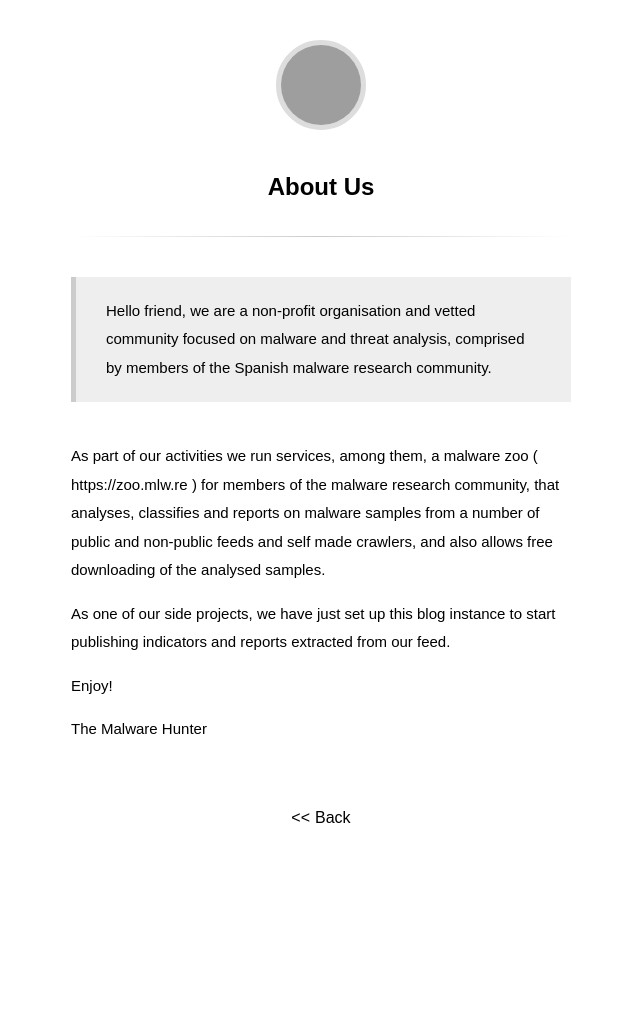
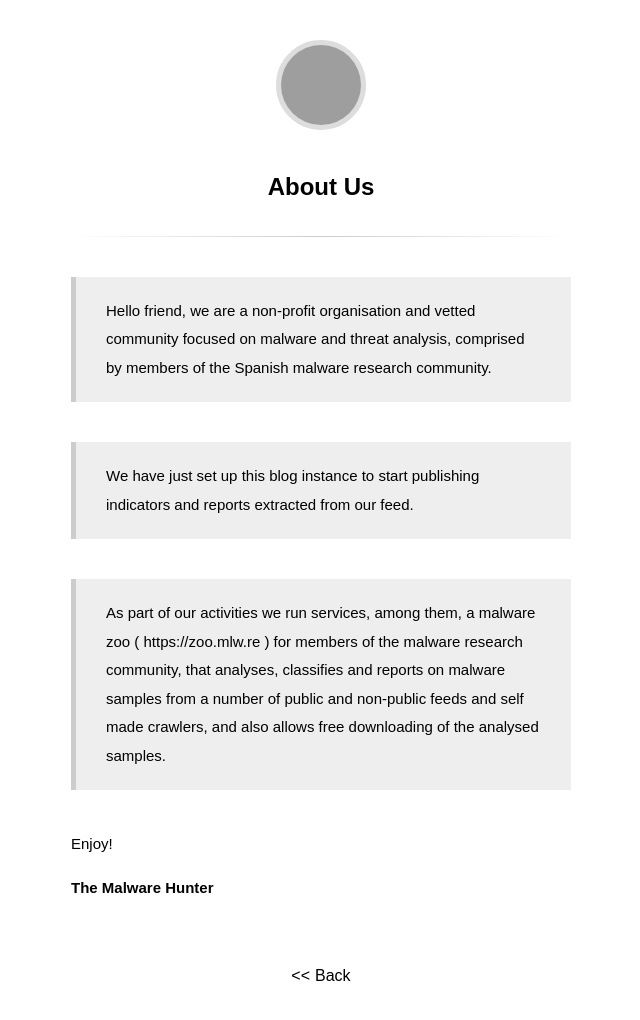
Before and after one commit to mlwre/mlwre.github.io, a Jekyll site: the page built from about.md, in a window 1280 px wide, cut to the strip 0-1030 px from the top of the page. Shown: the top 1020 px of the strip, without its empty margins (319-959 px from the left). Built offline with Jekyll 4.4.1, drawn with Linux system fonts in a browser that asks for light colours; some web fonts are replaced; before the commit the page ends 900 px from its top, so only the background shows below that; grey boxes are pictures that could not be loaded.

Commit message:
Update about.md
new about

```diff
--- a/about.md
+++ b/about.md
@@ -5,11 +5,12 @@
 
 > Hello friend, we are a non-profit organisation and vetted community focused on malware and threat analysis, comprised by members of the Spanish malware research community.
 
-As part of our activities we run services, among them, a malware zoo ( https://zoo.mlw.re ) for members of the malware research community, that analyses, classifies and reports on malware samples from a number of public and non-public feeds and self made crawlers, and also allows free downloading of the analysed samples.
+> We have just set up this blog instance to start publishing indicators and reports extracted from our feed.
 
-As one of our side projects, we have just set up this blog instance to start publishing indicators and reports extracted from our feed.
+> As part of our activities we run services, among them, a malware zoo ( https://zoo.mlw.re ) for members of the malware research community, that analyses, classifies and reports on malware samples from a number of public and non-public feeds and self made crawlers, and also allows free downloading of the analysed samples.
+
 
 
 Enjoy!
 
-The Malware Hunter
+**The Malware Hunter**
```
